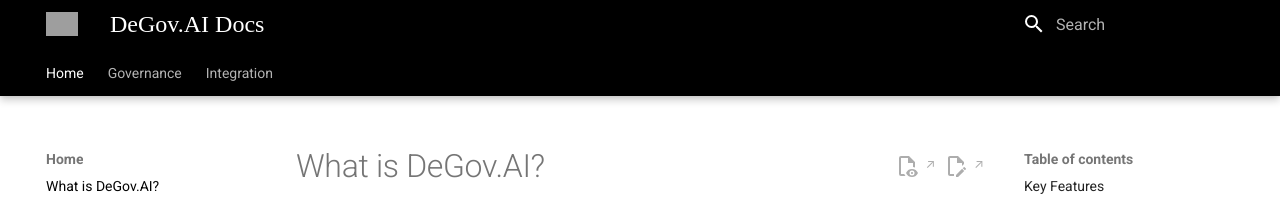
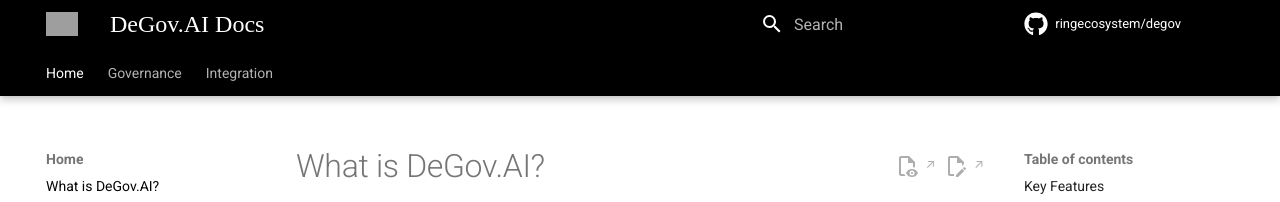
Before and after one commit to ringecosystem/degov-docs, an MkDocs documentation site: the page built from docs/index.md, in a window 1280 px wide. Shown: the top 202 px of the page. Built offline with MkDocs 1.6.1 and Material for MkDocs 9.7.7, drawn with Linux system fonts in a browser that asks for light colours; some web fonts are replaced; comment, search, counter and statistics services are not loaded; grey boxes are pictures that could not be loaded.

Commit message:
Update repository information and enhance theme configuration in mkdocs.yml

```diff
--- a/mkdocs.yml
+++ b/mkdocs.yml
@@ -1,15 +1,22 @@
+# Project information
 site_name: DeGov.AI Docs
 site_url: https://degov.ai
 site_description: "DeGov.AI is a governance platform that leverages AI to enhance decision-making and community engagement."
 copyright: Copyright &copy; RingDAO 2025
-repo_name: ringecosystem/degov-docs
+
+# Repository information
+repo_name: ringecosystem/degov
+repo_url: https://github.com/ringecosystem/degov
 edit_uri: https://github.com/ringecosystem/degov-docs/edit/main/docs
+
 theme:
   name: material
   logo: resource/pics/degov.svg
   favicon: resource/pics/degov.svg
   font:
     code: SFMono-Regular
+  icon:
+    repo: fontawesome/brands/github
   features:
     - announce.dismiss
     - content.action.edit
@@ -23,9 +30,9 @@
     - navigation.path
     - navigation.top
     - navigation.tracking
-    - search.highlight
     - search.share
     - search.suggest
+    - search.highlight
     - toc.follow
   language: en
   palette:
```
